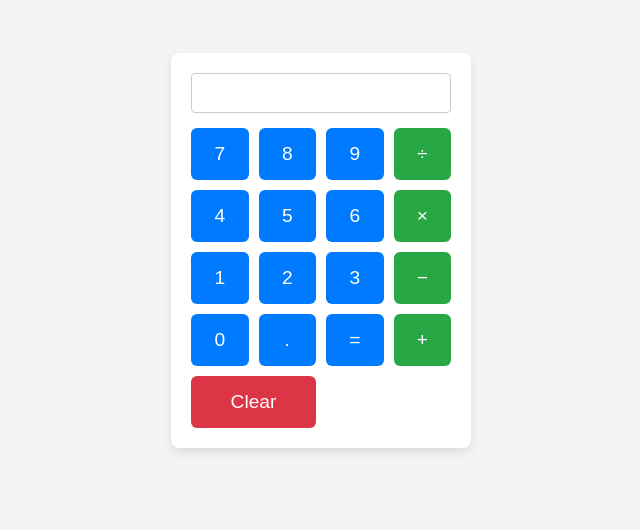
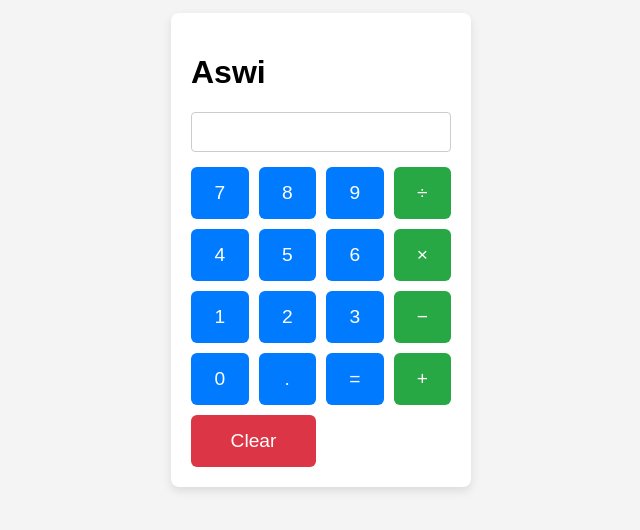
Before and after one commit to aswitha144/Lab-Experiment1, a plain HTML site: page index.html in a window 1280 px wide. Shown: the part 150-680 px from the top of the page, without its empty margins (319-959 px from the left). Drawn offline with Linux system fonts and the light colour scheme.

Commit message:
Update index.html

```diff
--- a/index.html
+++ b/index.html
@@ -76,6 +76,7 @@
 </head>
 <body>
   <div class="calculator">
+    <h1>Aswi</h1>
     <input type="text" id="display" readonly />
 
     <div class="buttons">
```
